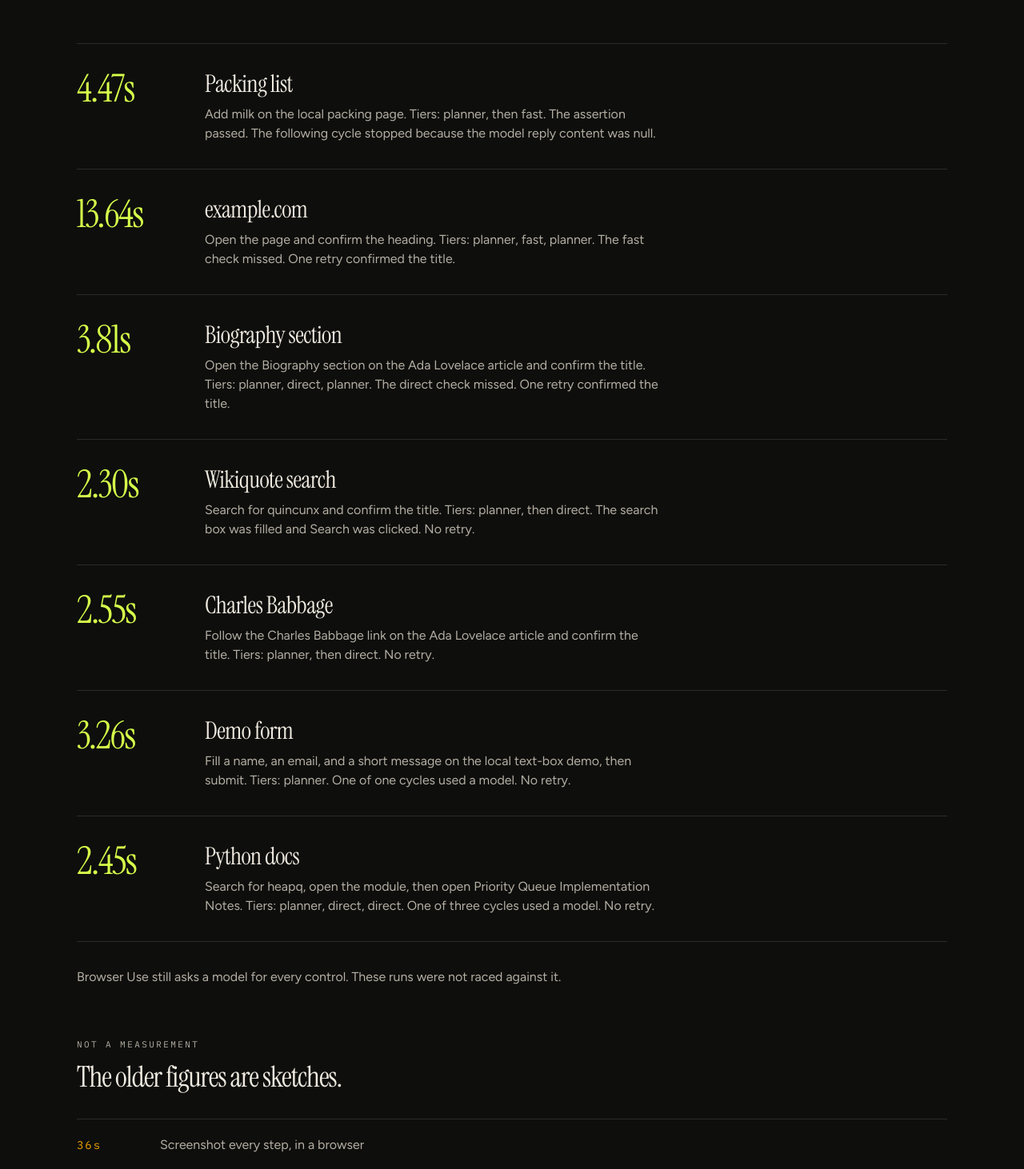
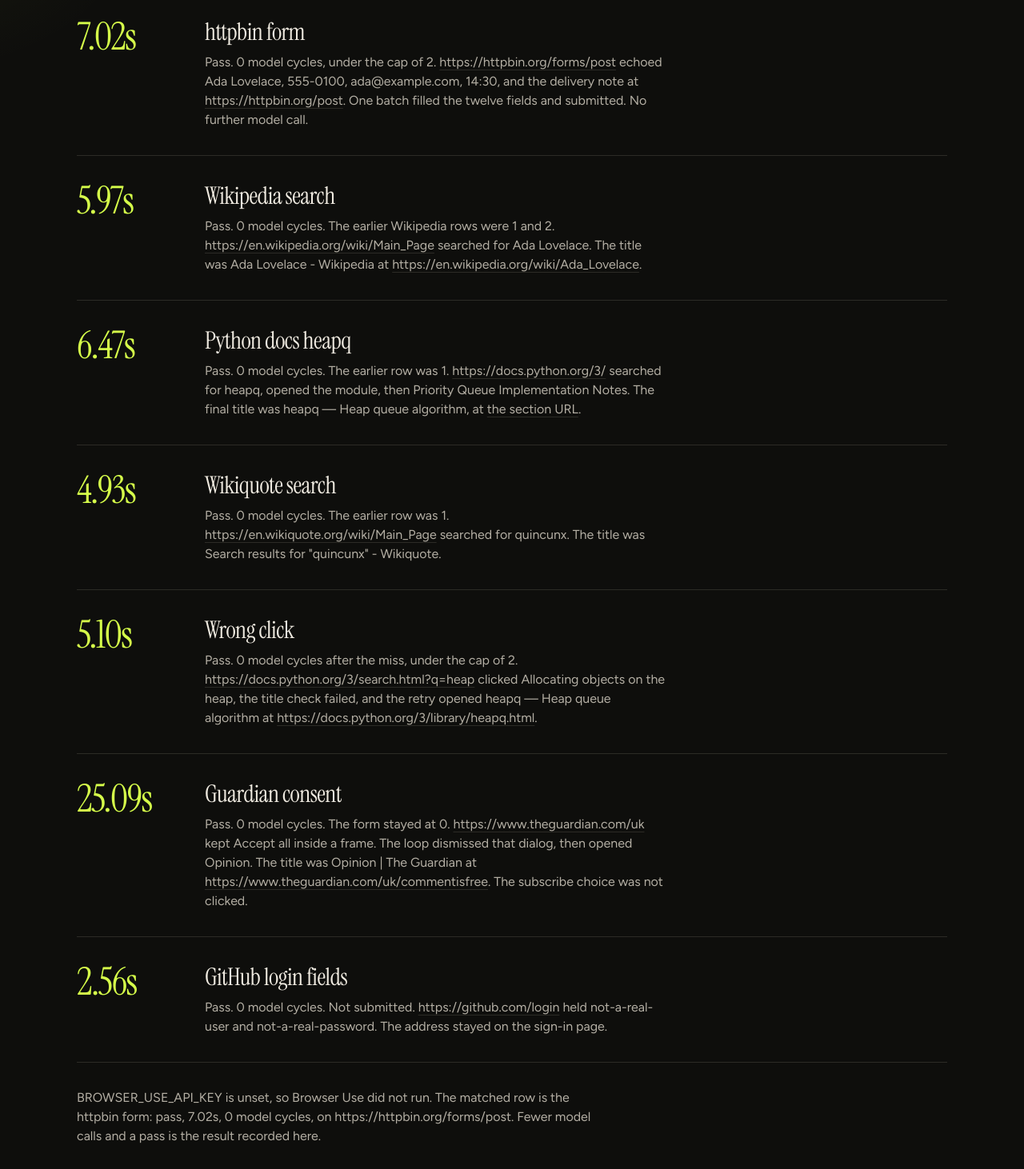
Before and after one commit to advcode118/alexs-computeruseoptimisation, a Next.js app: page /runs in a window 1280 px wide. Shown: the part 368-1830 px from the top of the page at 80% size. Built offline with nearby package versions, Linux system fonts and the light colour scheme.

Commit message:
Publish the live Chrome scoreboard

```diff
--- a/app/runs/page.tsx
+++ b/app/runs/page.tsx
@@ -33,14 +33,151 @@ export default function RunsPage() {
       </header>
       <main className="mx-auto max-w-6xl px-5 py-14 sm:px-8 sm:py-20">
         <p className="font-mono text-[11px] tracking-[0.22em] text-amber uppercase">Measured</p>
-        <h1 className="mt-4 max-w-[16ch] font-serif text-6xl leading-[0.9] tracking-[-0.03em] sm:text-7xl">
-          Seven runs on this router.
+        <h1 className="mt-4 max-w-[18ch] font-serif text-6xl leading-[0.9] tracking-[-0.03em] sm:text-7xl">
+          Live pages in real Chrome.
         </h1>
         <p className="mt-6 max-w-2xl text-lg leading-relaxed text-muted">
-          Wall-clock time includes launching Chrome. The bars on the clock page were not remeasured.
+          A pass is a live https page. Wall-clock time includes launching Chrome and any retry. The
+          packing list and the local text-box demo stay below, as earlier runs.
         </p>
 
         <ol className="mt-12 divide-y divide-line border-y border-line">
+          <li className="grid gap-3 py-8 sm:grid-cols-[8rem_minmax(0,1fr)] sm:gap-8">
+            <p className="font-serif text-5xl tracking-[-0.03em] text-lime">7.02s</p>
+            <div>
+              <h2 className="font-serif text-3xl tracking-[-0.02em]">httpbin form</h2>
+              <p className="mt-2 max-w-xl text-muted">
+                Pass. 0 model cycles, under the cap of 2.{" "}
+                <a className="underline decoration-line underline-offset-4 hover:text-paper" href="https://httpbin.org/forms/post">
+                  https://httpbin.org/forms/post
+                </a>{" "}
+                echoed Ada Lovelace, 555-0100, ada@example.com, 14:30, and the delivery note at{" "}
+                <a className="underline decoration-line underline-offset-4 hover:text-paper" href="https://httpbin.org/post">
+                  https://httpbin.org/post
+                </a>
+                . One batch filled the twelve fields and submitted. No further model call.
+              </p>
+            </div>
+          </li>
+          <li className="grid gap-3 py-8 sm:grid-cols-[8rem_minmax(0,1fr)] sm:gap-8">
+            <p className="font-serif text-5xl tracking-[-0.03em] text-lime">5.97s</p>
+            <div>
+              <h2 className="font-serif text-3xl tracking-[-0.02em]">Wikipedia search</h2>
+              <p className="mt-2 max-w-xl text-muted">
+                Pass. 0 model cycles. The earlier Wikipedia rows were 1 and 2.{" "}
+                <a className="underline decoration-line underline-offset-4 hover:text-paper" href="https://en.wikipedia.org/wiki/Main_Page">
+                  https://en.wikipedia.org/wiki/Main_Page
+                </a>{" "}
+                searched for Ada Lovelace. The title was Ada Lovelace - Wikipedia at{" "}
+                <a className="underline decoration-line underline-offset-4 hover:text-paper" href="https://en.wikipedia.org/wiki/Ada_Lovelace">
+                  https://en.wikipedia.org/wiki/Ada_Lovelace
+                </a>
+                .
+              </p>
+            </div>
+          </li>
+          <li className="grid gap-3 py-8 sm:grid-cols-[8rem_minmax(0,1fr)] sm:gap-8">
+            <p className="font-serif text-5xl tracking-[-0.03em] text-lime">6.47s</p>
+            <div>
+              <h2 className="font-serif text-3xl tracking-[-0.02em]">Python docs heapq</h2>
+              <p className="mt-2 max-w-xl text-muted">
+                Pass. 0 model cycles. The earlier row was 1.{" "}
+                <a className="underline decoration-line underline-offset-4 hover:text-paper" href="https://docs.python.org/3/">
+                  https://docs.python.org/3/
+                </a>{" "}
+                searched for heapq, opened the module, then Priority Queue Implementation Notes. The
+                final title was heapq — Heap queue algorithm, at{" "}
+                <a
+                  className="underline decoration-line underline-offset-4 hover:text-paper"
+                  href="https://docs.python.org/3/library/heapq.html#priority-queue-implementation-notes"
+                >
+                  the section URL
+                </a>
+                .
+              </p>
+            </div>
+          </li>
+          <li className="grid gap-3 py-8 sm:grid-cols-[8rem_minmax(0,1fr)] sm:gap-8">
+            <p className="font-serif text-5xl tracking-[-0.03em] text-lime">4.93s</p>
+            <div>
+              <h2 className="font-serif text-3xl tracking-[-0.02em]">Wikiquote search</h2>
+              <p className="mt-2 max-w-xl text-muted">
+                Pass. 0 model cycles. The earlier row was 1.{" "}
+                <a className="underline decoration-line underline-offset-4 hover:text-paper" href="https://en.wikiquote.org/wiki/Main_Page">
+                  https://en.wikiquote.org/wiki/Main_Page
+                </a>{" "}
+                searched for quincunx. The title was Search results for &quot;quincunx&quot; -
+                Wikiquote.
+              </p>
+            </div>
+          </li>
+          <li className="grid gap-3 py-8 sm:grid-cols-[8rem_minmax(0,1fr)] sm:gap-8">
+            <p className="font-serif text-5xl tracking-[-0.03em] text-lime">5.10s</p>
+            <div>
+              <h2 className="font-serif text-3xl tracking-[-0.02em]">Wrong click</h2>
+              <p className="mt-2 max-w-xl text-muted">
+                Pass. 0 model cycles after the miss, under the cap of 2.{" "}
+                <a
+                  className="underline decoration-line underline-offset-4 hover:text-paper"
+                  href="https://docs.python.org/3/search.html?q=heap"
+                >
+                  https://docs.python.org/3/search.html?q=heap
+                </a>{" "}
+                clicked Allocating objects on the heap, the title check failed, and the retry opened
+                heapq — Heap queue algorithm at{" "}
+                <a className="underline decoration-line underline-offset-4 hover:text-paper" href="https://docs.python.org/3/library/heapq.html">
+                  https://docs.python.org/3/library/heapq.html
+                </a>
+                .
+              </p>
+            </div>
+          </li>
+          <li className="grid gap-3 py-8 sm:grid-cols-[8rem_minmax(0,1fr)] sm:gap-8">
+            <p className="font-serif text-5xl tracking-[-0.03em] text-lime">25.09s</p>
+            <div>
+              <h2 className="font-serif text-3xl tracking-[-0.02em]">Guardian consent</h2>
+              <p className="mt-2 max-w-xl text-muted">
+                Pass. 0 model cycles. The form stayed at 0.{" "}
+                <a className="underline decoration-line underline-offset-4 hover:text-paper" href="https://www.theguardian.com/uk">
+                  https://www.theguardian.com/uk
+                </a>{" "}
+                kept Accept all inside a frame. The loop dismissed that dialog, then opened Opinion.
+                The title was Opinion | The Guardian at{" "}
+                <a
+                  className="underline decoration-line underline-offset-4 hover:text-paper"
+                  href="https://www.theguardian.com/uk/commentisfree"
+                >
+                  https://www.theguardian.com/uk/commentisfree
+                </a>
+                . The subscribe choice was not clicked.
+              </p>
+            </div>
+          </li>
+          <li className="grid gap-3 py-8 sm:grid-cols-[8rem_minmax(0,1fr)] sm:gap-8">
+            <p className="font-serif text-5xl tracking-[-0.03em] text-lime">2.56s</p>
+            <div>
+              <h2 className="font-serif text-3xl tracking-[-0.02em]">GitHub login fields</h2>
+              <p className="mt-2 max-w-xl text-muted">
+                Pass. 0 model cycles. Not submitted.{" "}
+                <a className="underline decoration-line underline-offset-4 hover:text-paper" href="https://github.com/login">
+                  https://github.com/login
+                </a>{" "}
+                held not-a-real-user and not-a-real-password. The address stayed on the sign-in page.
+              </p>
+            </div>
+          </li>
+        </ol>
+        <p className="mt-8 max-w-2xl text-muted">
+          BROWSER_USE_API_KEY is unset, so Browser Use did not run. The matched row is the httpbin
+          form: pass, 7.02s, 0 model cycles, on https://httpbin.org/forms/post. Fewer model calls
+          and a pass is the result recorded here.
+        </p>
+
+        <h2 className="mt-20 font-serif text-4xl tracking-[-0.03em]">Earlier router runs.</h2>
+        <p className="mt-4 max-w-2xl text-muted">
+          These seven were already on the page. Wall-clock time includes launching Chrome.
+        </p>
+        <ol className="mt-8 divide-y divide-line border-y border-line">
           <li className="grid gap-3 py-8 sm:grid-cols-[8rem_minmax(0,1fr)] sm:gap-8">
             <p className="font-serif text-5xl tracking-[-0.03em] text-lime">4.47s</p>
             <div>
```
